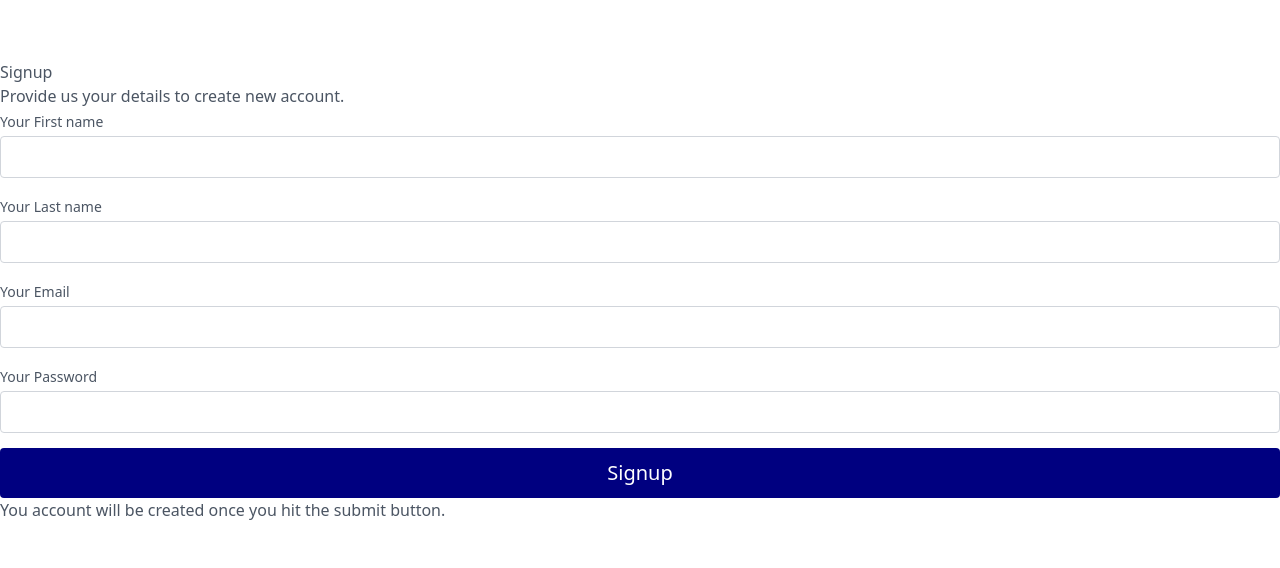
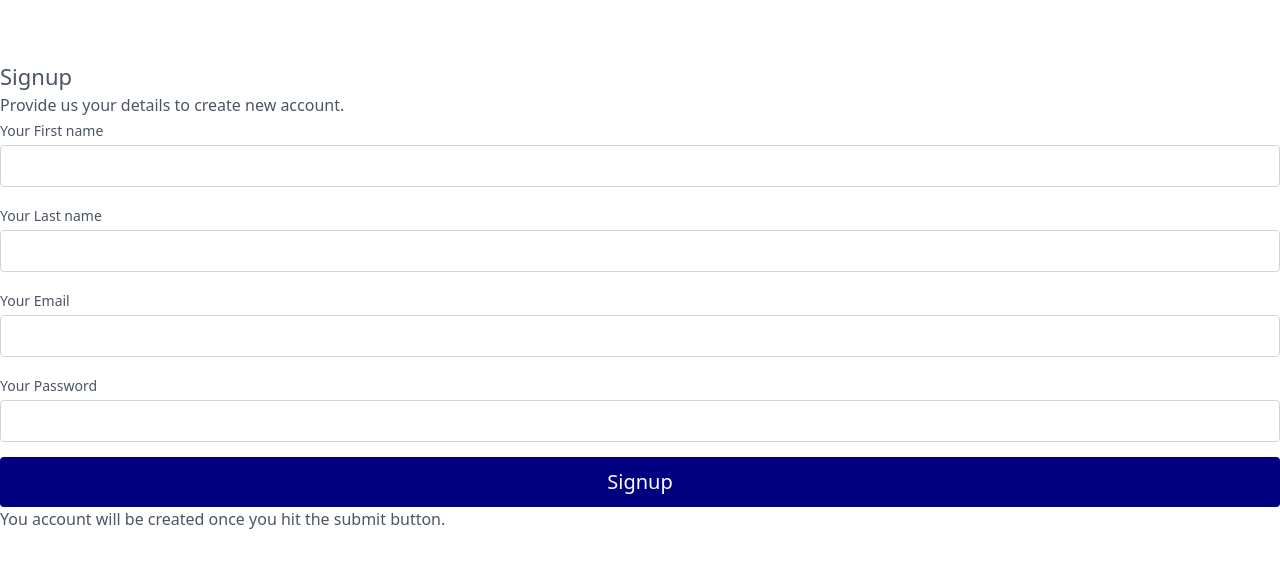
Before and after one commit to devjayantmalik/training, a plain HTML site: page 29-06-2021/auth/signup.html in a window 1280 px wide. Drawn offline with Linux system fonts and the light colour scheme.

Commit message:
fixed heading

```diff
--- a/29-06-2021/auth/signup.html
+++ b/29-06-2021/auth/signup.html
@@ -852,7 +852,9 @@ Add the correct display in Chrome and Safari.
               shadow-md
             "
           >
-            <h2 class="text-gray-900 text-lg mb-1 font-medium title-font">
+            <h2
+              class="heading text-gray-900 text-lg mb-1 font-medium title-font"
+            >
               Signup
             </h2>
             <p class="leading-relaxed mb-5 text-gray-600">
```
